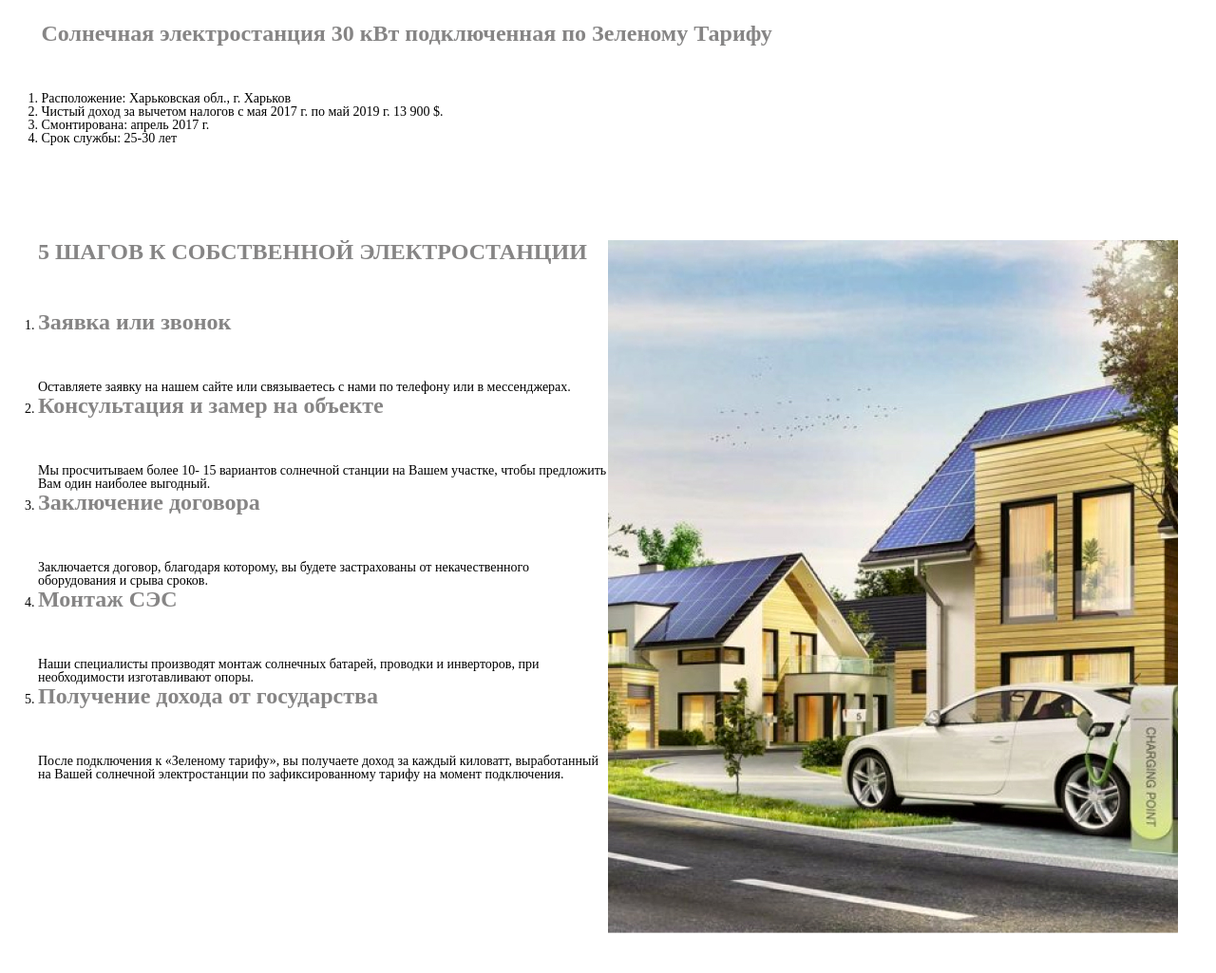
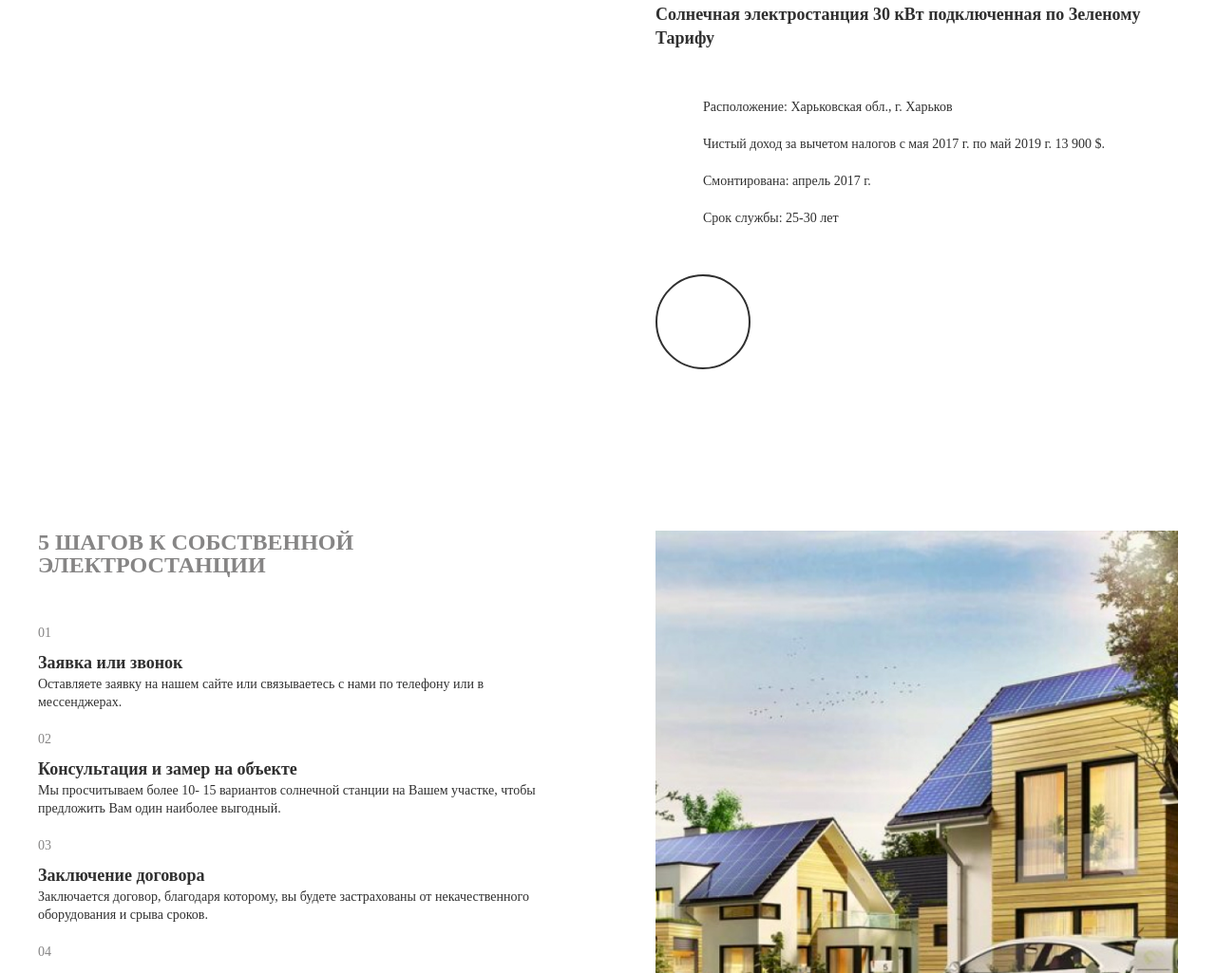
Before and after one commit to Kholod13/html_css_learning, a website: page 12_scss/index.html in a window 1280 px wide. Shown: the part 3166-4191 px from the top of the page at 95% size. Drawn offline with Linux system fonts and the light colour scheme.

Commit message:
finalized .intro-2

```diff
--- a/12_scss/index.html
+++ b/12_scss/index.html
@@ -197,25 +197,30 @@
                     </div>
                     <div class="item-block">
                             <div class="text-block">
-                                <p class="title">5 ШАГОВ К СОБСТВЕННОЙ ЭЛЕКТРОСТАНЦИИ</p>
-                                <ol>
+                                <p class="title, title-2">5 ШАГОВ К СОБСТВЕННОЙ ЭЛЕКТРОСТАНЦИИ</p>
+                                <ol class="item-block2-list">
                                     <li>
+                                        <p class="number">01</p>
                                         <p class="title">Заявка или звонок</p>
                                         <p class="text">Оставляете заявку на нашем сайте или связываетесь с нами по телефону или в мессенджерах.</p>
                                     </li>
                                     <li>
+                                        <p class="number">02</p>
                                         <p class="title">Консультация и замер на объекте</p>
                                         <p class="text">Мы просчитываем более 10- 15 вариантов солнечной станции на Вашем участке, чтобы предложить Вам один наиболее выгодный.</p>
                                     </li>
                                     <li>
+                                        <p class="number">03</p>
                                         <p class="title">Заключение договора</p>
                                         <p class="text">Заключается договор, благодаря которому, вы будете застрахованы от некачественного оборудования и срыва сроков.</p>
                                     </li>
                                     <li>
+                                        <p class="number">04</p>
                                         <p class="title">Монтаж СЭС</p>
                                         <p class="text">Наши специалисты производят монтаж солнечных батарей, проводки и инверторов, при необходимости изготавливают опоры.</p>
                                     </li>
                                     <li>
+                                        <p class="number">05</p>
                                         <p class="title">Получение дохода от государства</p>
                                         <p class="text">После подключения к «Зеленому тарифу», вы получаете доход за каждый киловатт, выработанный на Вашей солнечной электростанции по зафиксированному тарифу на момент подключения.</p>
                                     </li>
--- a/12_scss/scss/style.scss
+++ b/12_scss/scss/style.scss
@@ -229,19 +229,80 @@ body, .wrapper{
 }
 .info-2{
     padding: 120px 0;
-    & .title{
+    & .title, & .title-2{
         font-size: 24px;
         font-weight: 700;
         color: $gray_clr;
-        padding-bottom: 50px;
+        padding-bottom: 30px;
+    }
+    & .container .item-block:nth-child(2){
+        padding-top: 0px;
     }
     & .item-block{
-        display: flex;
+        display: grid;
+        grid-template-columns: 1fr 1fr;
+        gap: 100px;
+        padding-top: 120px;
         & .img-block{
-
+            & img{
+                width: 100%;
+            }
+            & .buttons{
+                display: flex;
+                justify-content: center;
+                margin-top: 30px;
+                & button{
+                    margin: 0 5px;
+                    background-color: transparent;
+                    & :hover{
+                        box-shadow: rgba(0, 0, 0, 0.25) 0px 54px 55px, rgba(0, 0, 0, 0.12) 0px -12px 30px, rgba(0, 0, 0, 0.12) 0px 4px 6px, rgba(0, 0, 0, 0.17) 0px 12px 13px, rgba(0, 0, 0, 0.09) 0px -3px 5px;
+                        transition: 0.5s;
+                    }
+                }
+            }
         }
         & .text-block{
-
+            & .title{
+                font-size: 18px;
+                font-weight: 700;
+                line-height: 25px;
+                letter-spacing: 0em;
+                color: $black_clr;
+            }
+            & li{
+                padding: 20px 0 0 50px;
+                list-style-type: none;
+                & li:first-child{
+                    padding-top: 0px;
+                }
+            }
+            & .text{
+                font-size: 14px;
+                font-weight: 400;
+                line-height: 19px;
+                letter-spacing: 0em;
+                color: $black_clr;
+            }
+            & .button{
+                border: 2px $black_clr solid;
+                margin: 50px 0;
+            }
+        }
+        & .item-block2-list{
+            & .number{
+                font-size: 14px;
+                font-weight: 400;
+                line-height: 19px;
+                letter-spacing: 0em;
+                color: $gray_clr;
+                padding: 20px 0 10px 0;
+            }
+            & li{
+                padding: 0;
+            }
+            & .title{
+                padding: 0;
+            }
         }
     }
 }
```
Also changed, not shown: 12_scss/css/style.css, 12_scss/css/style.min.css.
